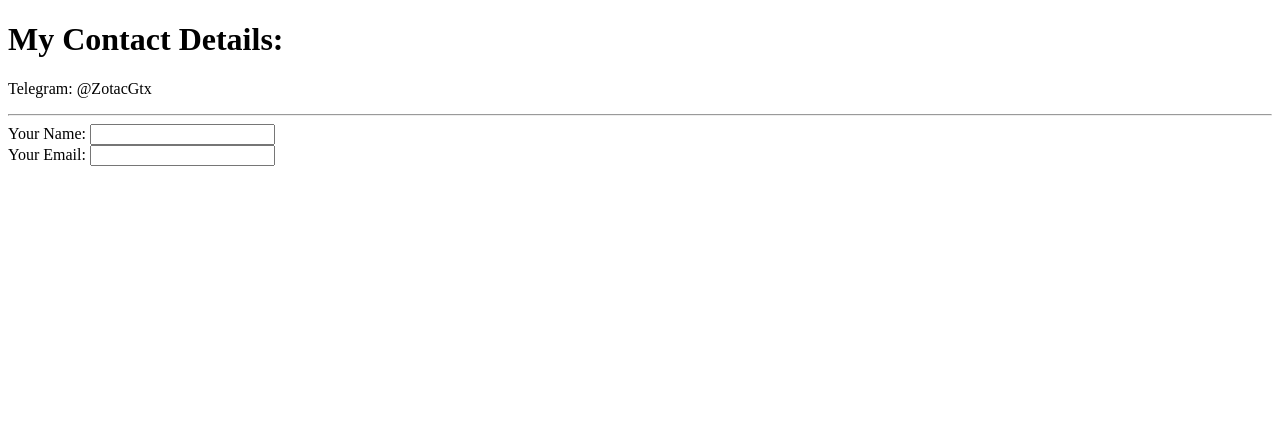
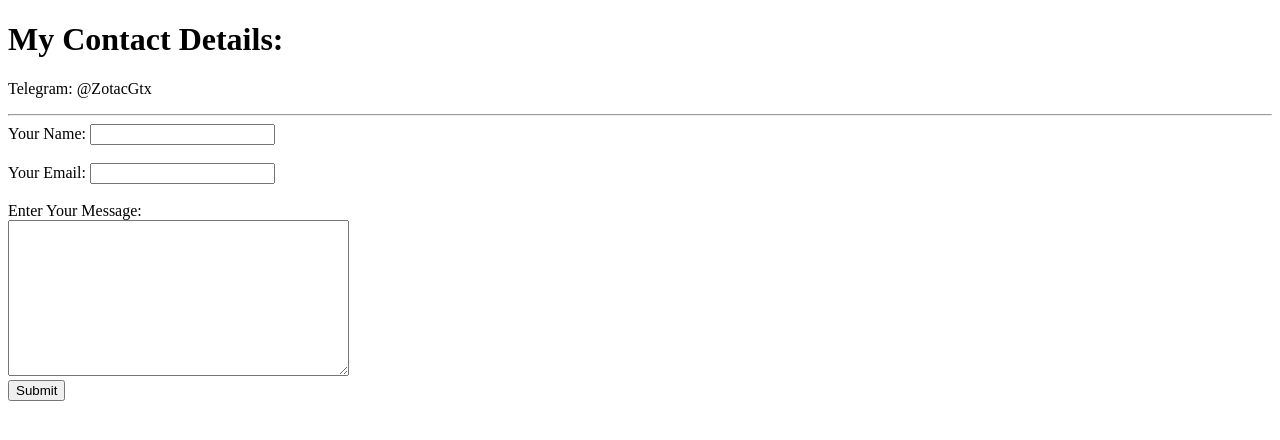
Before and after one commit to Zotq/cv, a plain HTML site: page contact.html in a window 1280 px wide. Drawn offline with Linux system fonts and the light colour scheme.

Commit message:
Update contact.html

```diff
--- a/contact.html
+++ b/contact.html
@@ -12,8 +12,16 @@
       <label>Your Name:</label>
       <input type="text" name="" value="">
       <br>
+      <br>
       <label>Your Email:</label>
       <input type="email" name="" value="">
+      <br>
+      <br>
+      <label>Enter Your Message:</label>
+      <br>
+      <textarea name="name" rows="10" cols="40"></textarea>
+      <br>
+      <input type="submit" name="" value="Submit">
     </form>
   </body>
 </html>
```
